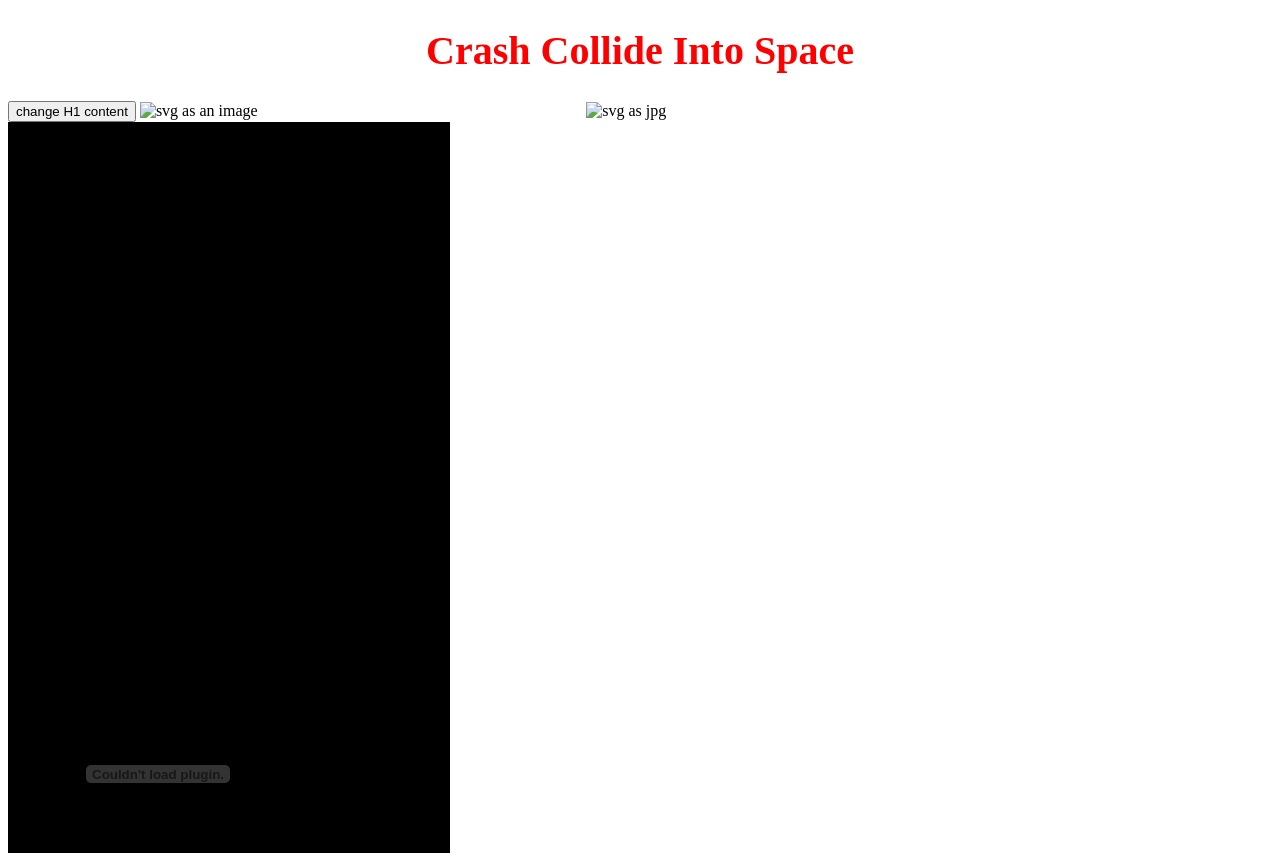
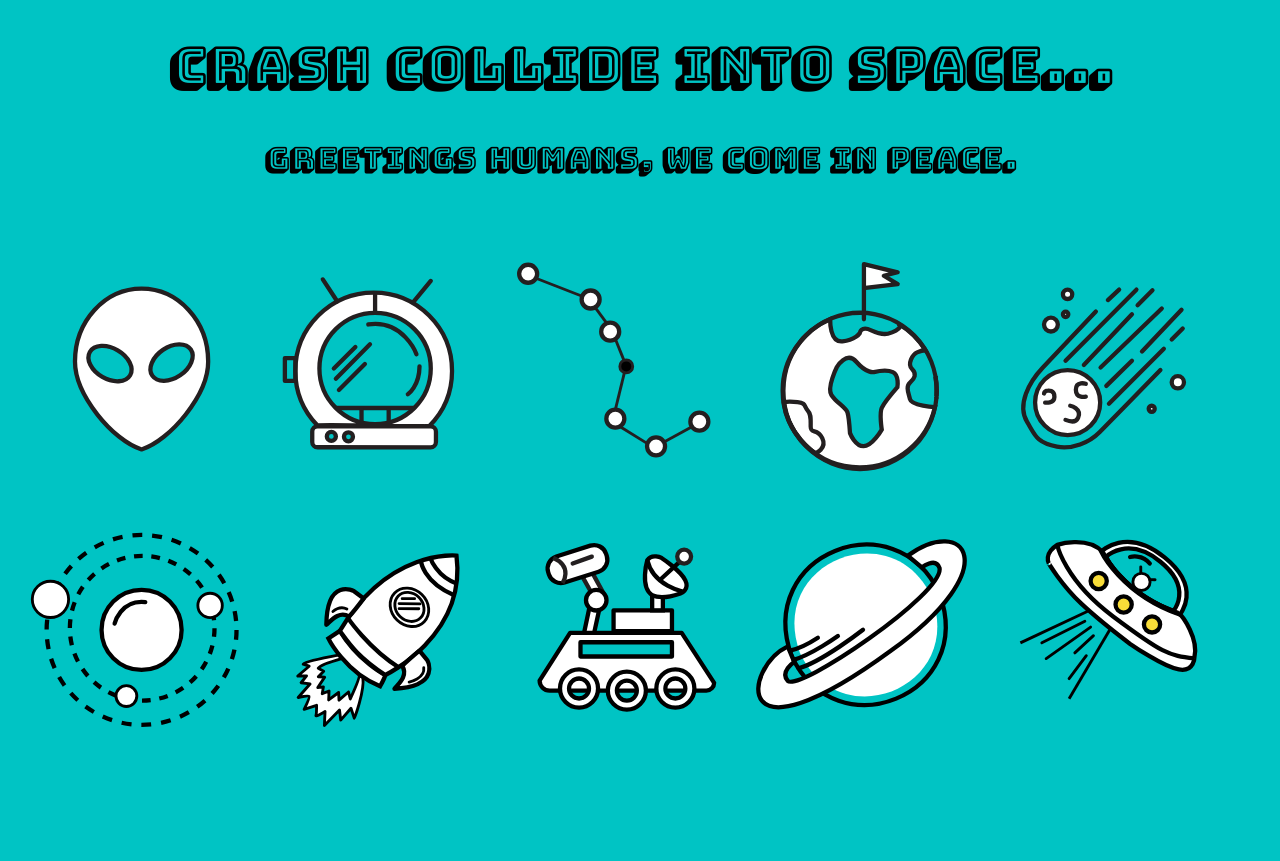
Before and after one commit to jordanandrigo/Andrigo_J_SVG_Icons, a plain HTML site: page index.html in a window 1280 px wide. After the commit the page ends 800 px from the top, so only its background shows below. Drawn offline with Linux system fonts and the light colour scheme.

Commit message:
adding all SVG files and code to project

```diff
--- a/css/main.css
+++ b/css/main.css
@@ -1,19 +1,36 @@
+
+body {
+	font-family: 'Bungee Shade', 'Orbitron';
+	font-size: 22px;
+	background-color: #00C4C4;
+
+}
+
 .wrapper h1 {
-	color: #FF0000;
-	font-size: 40px;
+	color: black;
+	font-size: 50px;
 	text-align: center;
+}
 
+.wrapper h4 {
+	color: black;
+	font-size: 30px;
+	text-align: center;
 }
 
 .img-wrapper {
   display: inline-block;
-  width: 35%;
+  width: 17%;
+  padding-left: 20px;
+  padding-top: 40px;
 }
 
 .img-wrapper > img {
   width: 100%;
 }
 
+
+ /*
 .black-background {
   background-color: black;
 }
--- a/index.html
+++ b/index.html
@@ -5,22 +5,59 @@
   <meta name="viewport" content="width=device-width, initial-scale=1.0">
   <meta http-equiv="X-UA-Compatible" content="ie=edge">
 
-  <link rel="stylesheet" href="css/main.css">
+    <link href='https://fonts.googleapis.com/css?family=Bungee Shade' rel='stylesheet'>
+    <link rel="stylesheet" href="css/main.css">
+
   <title>Out of This World SVG Marketplace</title>
+
 </head>
-<body>
-  <main class="wrapper">
-    <h1>Crash Collide Into Space</h1>
-    <button class="switch-text">change H1 content</button>
+    <body>
+        <main class="wrapper">
+            <h1>Crash Collide Into Space...</h1>
+            <h4>Greetings Humans, we come in peace.</h4>
+    <!--<button class="switch-text"></button> -->
 
   <div class="img-wrapper">
-    <img id="badge" src="images/badge.svg" alt="svg as an image" class="svg svg-as-img">
-  </div>
-  <div class="img-wrapper">
-    <img id="badge2" src="images/badge.jpg" alt="svg as jpg" class="svg">
+    <img id="alien" src="images/alien.svg" alt="svg as an image" class="svg svg-as-img">
   </div>
 
-  <!--- SVG AS AN IMAGE --->
+  <div class="img-wrapper">
+    <img id="astro" src="images/astro.svg" alt="svg as an images" class="svg svg-as-img">
+  </div>
+
+  <div class="img-wrapper">
+    <img id="dipper" src="images/dipper.svg" alt="svg as an images" class="svg svg-as-img">
+  </div>
+
+  <div class="img-wrapper">
+    <img id="globe" src="images/globe.svg" alt="svg as an images" class="svg svg-as-img">
+  </div>
+
+  <div class="img-wrapper">
+    <img id="meteor" src="images/meteor.svg" alt="svg as an images" class="svg svg-as-img">
+  </div>
+
+  <div class="img-wrapper">
+    <img id="orbit" src="images/orbit.svg" alt="svg as an images" class="svg svg-as-img">
+  </div>
+
+  <div class="img-wrapper">
+    <img id="rocket" src="images/rocket.svg" alt="svg as an images" class="svg svg-as-img">
+  </div>
+
+  <div class="img-wrapper">
+    <img id="rover" src="images/rover.svg" alt="svg as an images" class="svg svg-as-img">
+  </div>
+
+  <div class="img-wrapper">
+    <img id="saturn" src="images/saturn.svg" alt="svg as an images" class="svg svg-as-img">
+  </div>
+
+  <div class="img-wrapper">
+    <img id="ufo" src="images/ufo.svg" alt="svg as an images" class="svg svg-as-img">
+  </div>
+
+  <!--- SVG AS AN IMAGE
   <div class="img-wrapper black-background">
 
     <?xml version="1.0" encoding="utf-8"?>
@@ -30,8 +67,6 @@
     	.st0{fill:#FFFFFF;}
     	#beerGraphic { cursor: pointer; }
     </style>
-
-
 
     <!--
 
@@ -152,26 +187,13 @@
   </div>
  end -->
 
-
+<!--
 <div class="img-wrapper black-background">
 <object data="images/qualityBeer.svg" type="images/svg+xml"></object>
-</div>
-<!--
-
-you can add as many as you want as long as allSVGs is present
-
-
-  <div class="img-wrapper">
-    <img id="badge" src="images/badge.svg" alt="svg as an image" class="svg svg-as-img">
-  </div>
-  <div class="img-wrapper">
-    <img id="badge2" src="images/badge.jpg" alt="svg as jpg" class="svg">
-  </div>
---->
+</div> -->
 
 
   </main>
-  <!-- javascript file always goes at the bottom just before body close tag -->
   <script src="js/main.js"></script>
 </body>
 </html>
--- a/js/main.js
+++ b/js/main.js
@@ -1,4 +1,4 @@
-a
+
 
 (() => {
 
```
Also changed, not shown: images/alien.svg (added), images/astro.svg (added), images/dipper.svg (added), images/globe.svg (added), images/meteor.svg (added), images/orbit.svg (added), images/rocket.svg (added), images/rover.svg (added), images/saturn.svg (added), images/ufo.svg (added), 3 other files.
